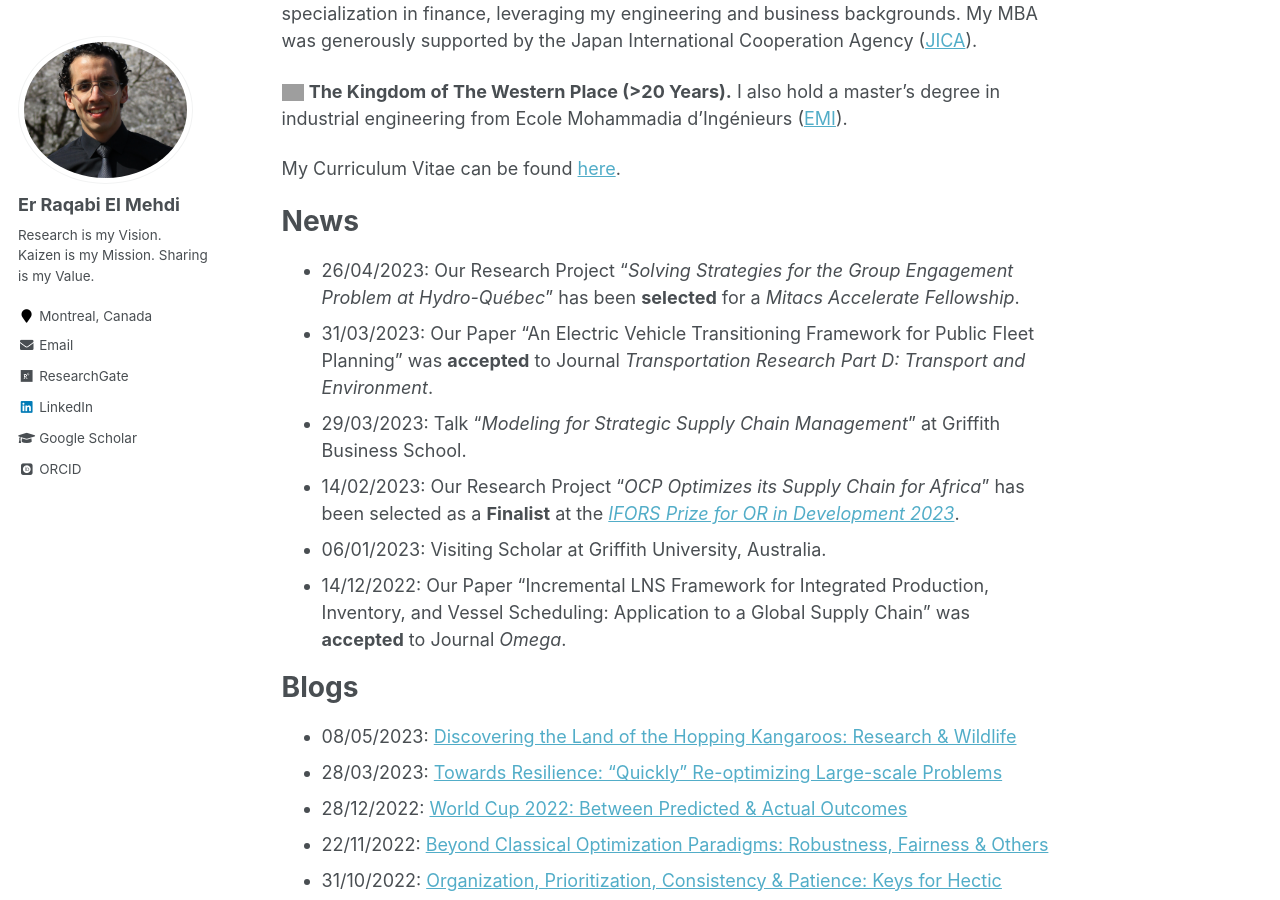
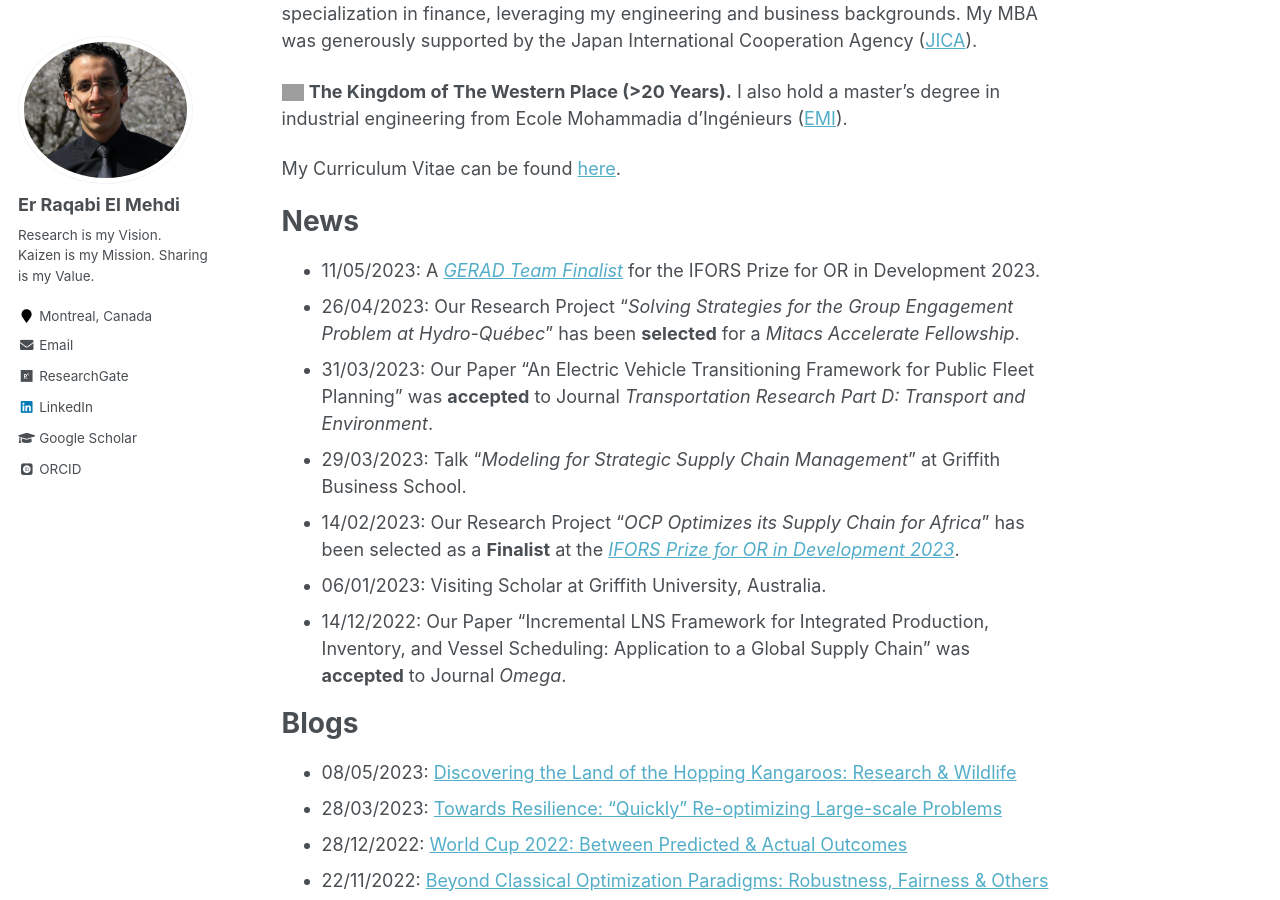
Before and after one commit to RqbMedi/rqbmedi.github.io, a Jekyll site: the page built from _pages/about.md, in a window 1280 px wide and 900 px high, scrolled down 674 px. Built offline with Jekyll 4.4.1, drawn with Linux system fonts in a browser that asks for light colours; some web fonts are replaced; grey boxes are pictures that could not be loaded.

Commit message:
Update about.md

```diff
--- a/_pages/about.md
+++ b/_pages/about.md
@@ -26,6 +26,7 @@ My Curriculum Vitae can be found [here](http://rqbmedi.github.io/files/CV.pdf).
 
 News
 ======
+- 11/05/2023: A [*GERAD Team Finalist*](https://www.gerad.ca/en/posts/1060) for the IFORS Prize for OR in Development 2023.
 - 26/04/2023: Our Research Project "*Solving Strategies for the Group Engagement Problem at Hydro-Québec*" has been **selected** for a *Mitacs Accelerate Fellowship*.
 - 31/03/2023: Our Paper "An Electric Vehicle Transitioning Framework for Public Fleet Planning" was **accepted** to Journal *Transportation Research Part D: Transport and Environment*.
 - 29/03/2023: Talk "*Modeling for Strategic Supply Chain Management*" at Griffith Business School.
```
